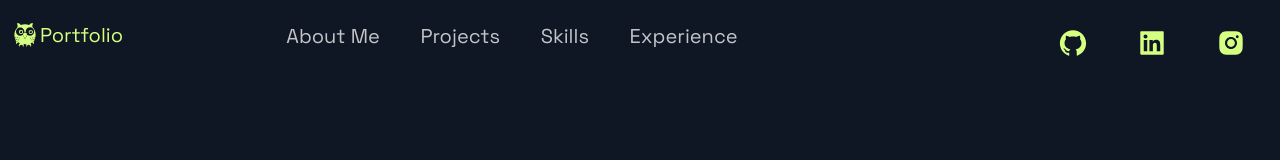
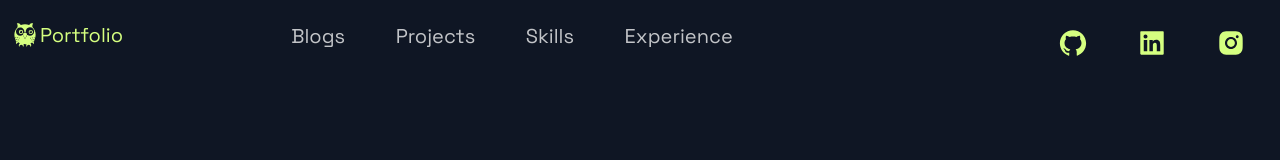
Before and after one commit to D4r3-D3v1L/old-portfolio, a Next.js app: page / in a window 1280 px wide. Shown: the top 160 px of the page. Built offline with nearby package versions, Linux system fonts and the light colour scheme.

Commit message:
links updated

```diff
--- a/src/components/Header/Header.js
+++ b/src/components/Header/Header.js
@@ -31,9 +31,9 @@ const Header = () => (
 		</Div1>
 		<Div2>
 			<li>
-				<Link href="#about">
-					<NavLink>About Me</NavLink>
-				</Link>
+				<a href="https://d4r3-d3v1l.github.io/Blogs/" target="_blank">
+					<NavLink>Blogs</NavLink>
+				</a>
 			</li>
 			<li>
 				<Link href="#projects">
@@ -41,7 +41,7 @@ const Header = () => (
 				</Link>
 			</li>
 			<li>
-				<Link href="#skills">
+				<Link href="#skill">
 					<NavLink>Skills</NavLink>
 				</Link>
 			</li>
```
